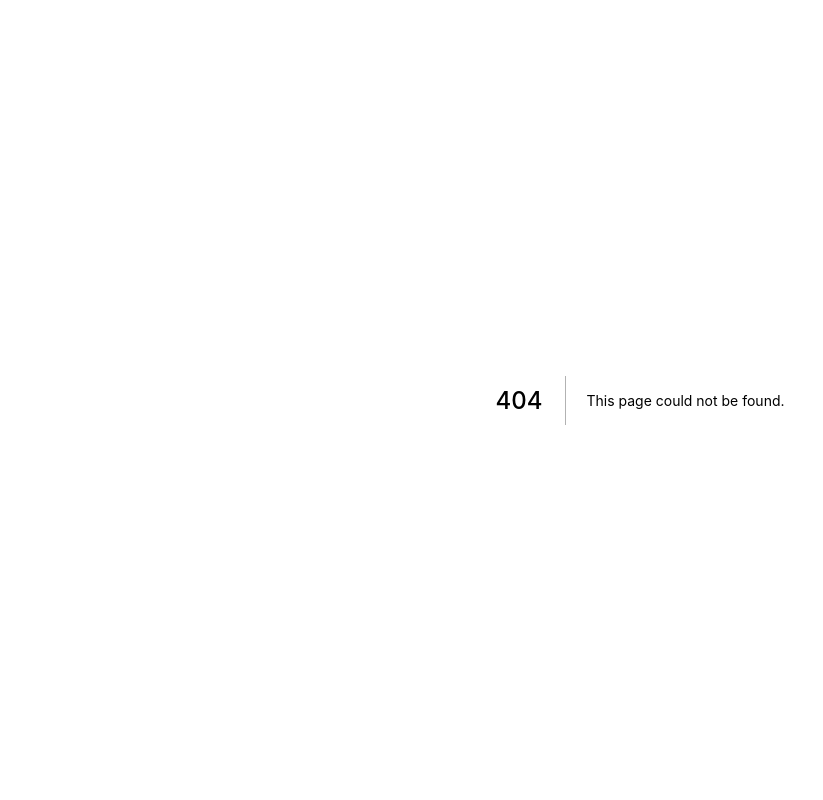
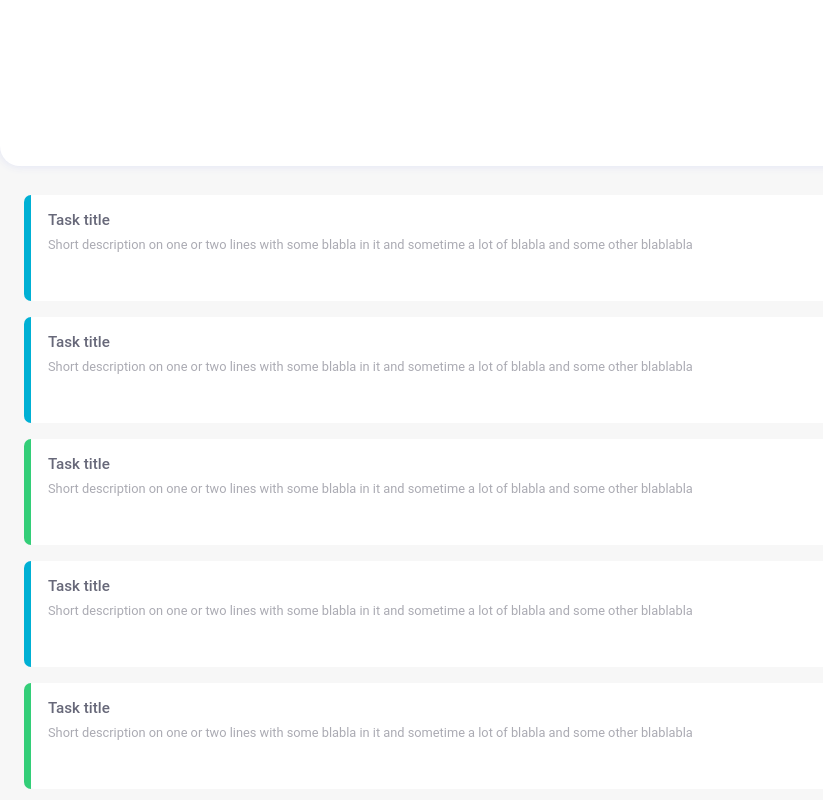
Before and after one commit to gh0stonio/boardel_old, a Next.js app: page /integration in a window 1280 px wide. Before the commit this address had no page. Shown: the whole page, without its empty margins (0-823 px from the left). Built offline with nearby package versions, Linux system fonts and the light colour scheme.

Commit message:
style: add integration page with empty header and dummy task items

```diff
--- a/src/pages/_app.tsx
+++ b/src/pages/_app.tsx
@@ -1,15 +1,34 @@
-/* eslint-disable @typescript-eslint/explicit-function-return-type */
 import App from 'next/app'
 import Head from 'next/head'
 import React from 'react'
+import { createGlobalStyle, ThemeProvider } from 'styled-components'
+
+const theme = {
+  colors: {
+    grey: '#f7f7f7',
+    darkGrey: '#dfe2f3',
+    white: '#ffffff',
+    font: {
+      title: '#676879',
+      content: '#ababb3',
+    },
+    categories: {
+      personal: '#00b0d4',
+      professional: '#33ce78',
+    },
+  },
+}
+const GlobalStyle = createGlobalStyle`
+  body {
+    margin: 0;
+  }
+`
 
 export default class MyApp extends App {
   static async getInitialProps({ Component, ctx }) {
     let pageProps = {}
 
-    if (Component.getInitialProps) {
-      pageProps = await Component.getInitialProps(ctx)
-    }
+    if (Component.getInitialProps) pageProps = await Component.getInitialProps(ctx)
 
     return { pageProps }
   }
@@ -18,12 +37,13 @@ export default class MyApp extends App {
     const { Component, pageProps } = this.props
 
     return (
-      <>
+      <ThemeProvider theme={theme}>
         <Head>
           <title>BoardEL</title>
         </Head>
+        <GlobalStyle />
         <Component {...pageProps} />
-      </>
+      </ThemeProvider>
     )
   }
 }
--- a/src/pages/_document.tsx
+++ b/src/pages/_document.tsx
@@ -1,4 +1,3 @@
-/* eslint-disable @typescript-eslint/explicit-function-return-type */
 import Document, { DocumentContext, Head, Main, NextScript } from 'next/document'
 import { ServerStyleSheet } from 'styled-components'
 
--- /dev/null
+++ b/src/pages/integration/index.tsx
@@ -0,0 +1,109 @@
+import React from 'react'
+import styled from 'styled-components'
+
+type Category = 'personal' | 'professional'
+
+/* PAGE STYLES */
+const Wrapper = styled.div`
+  background-color: ${({ theme }) => theme.colors.grey};
+  width: 100%;
+  height: 100vh;
+  display: flex;
+  flex-direction: column;
+`
+
+const Header = styled.div`
+  flex: 3;
+  z-index: 1;
+  background-color: ${({ theme }) => theme.colors.white};
+  border-bottom-left-radius: 20px;
+  border-bottom-right-radius: 20px;
+  box-shadow: 0px 0px 10px ${({ theme }) => theme.colors.darkGrey};
+`
+
+const Container = styled.div`
+  flex: 11;
+  padding: 0.8rem 0;
+  overflow-y: scroll;
+`
+
+/* TASK STYLES */
+const TaskContainer = styled.div`
+  position: relative;
+  background-color: ${({ theme }) => theme.colors.white};
+  margin: 1rem 1.5rem;
+  border-radius: 10px;
+  z-index: 1;
+`
+const TaskCategory = styled.div<{ category: Category }>`
+  background-color: ${({ theme, category }) => theme.colors.categories[category]};
+  position: absolute;
+  left: 0;
+  top: 0;
+  width: 0.45rem;
+  height: 100%;
+  border-top-left-radius: 10px;
+  border-bottom-left-radius: 10px;
+`
+const TaskTitle = styled.div`
+  padding: 1rem 1.5rem 0 1.5rem;
+  color: ${({ theme }) => theme.colors.font.title};
+  font-family: 'Roboto', sans-serif;
+  font-size: 0.95rem;
+  font-weight: 500;
+`
+const TaskDescription = styled.div`
+  margin: 0.5rem 1.5rem;
+  color: ${({ theme }) => theme.colors.font.content};
+  font-family: 'Roboto', sans-serif;
+  font-size: 0.8rem;
+  height: 2rem;
+  white-space: nowrap;
+  text-overflow: ellipsis;
+  overflow: hidden;
+
+  @supports (-webkit-line-clamp: 2) {
+    overflow: hidden;
+    text-overflow: ellipsis;
+    white-space: initial;
+    display: -webkit-box;
+    -webkit-line-clamp: 2;
+    -webkit-box-orient: vertical;
+  }
+`
+const TaskFooter = styled.div`
+  min-height: 1.5rem;
+`
+
+/* COMPONENTS */
+const Task = ({ category }: { category: Category }) => {
+  return (
+    <TaskContainer>
+      <TaskCategory category={category} />
+      <TaskTitle>Task title</TaskTitle>
+      <TaskDescription>
+        Short description on one or two lines with some blabla in it and sometime a lot of blabla and some other blablabla
+      </TaskDescription>
+      <TaskFooter />
+    </TaskContainer>
+  )
+}
+const IntegrationPage: React.FC = () => {
+  return (
+    <Wrapper>
+      <Header />
+      <Container>
+        <Task category="personal" />
+        <Task category="personal" />
+        <Task category="professional" />
+        <Task category="personal" />
+        <Task category="professional" />
+        <Task category="personal" />
+        <Task category="professional" />
+        <Task category="professional" />
+      </Container>
+    </Wrapper>
+  )
+}
+
+export default IntegrationPage
```
Also changed, not shown: .eslintrc.js.
